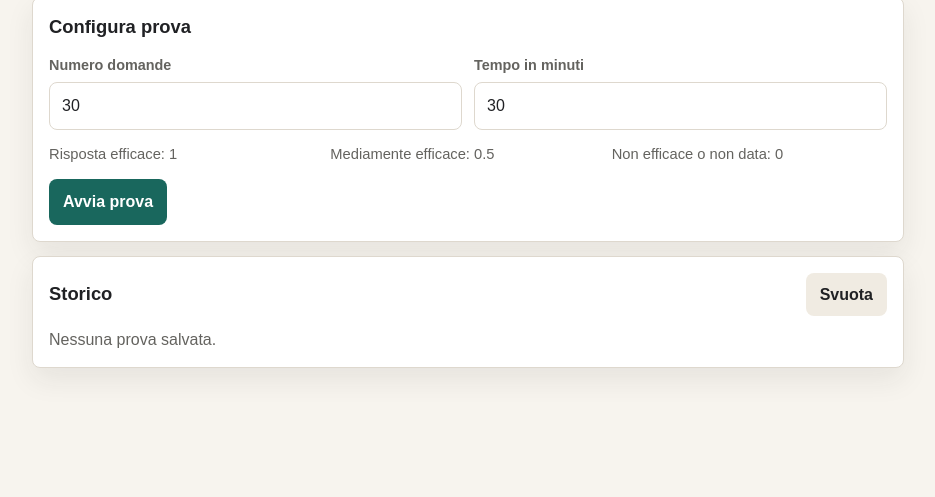
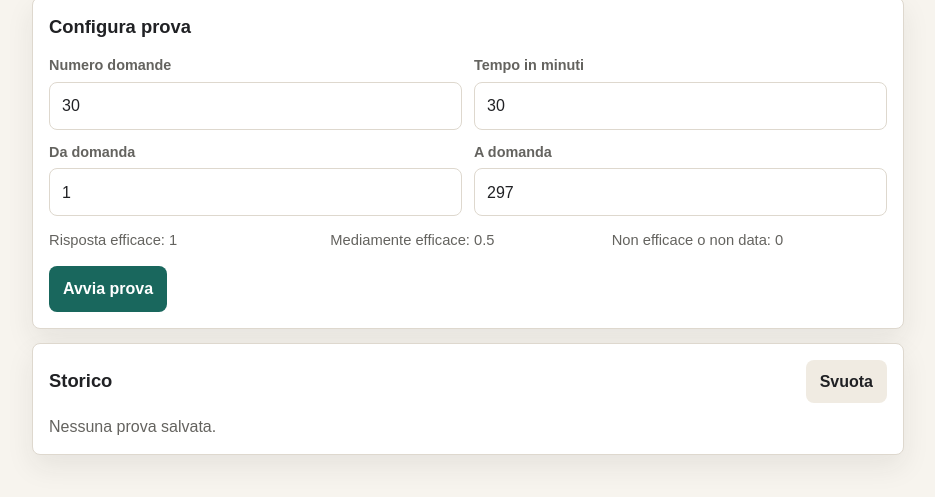
Before and after one commit to JackSammartano/Esercitazione_UPP, a plain HTML site: page index.html in a window 1280 px wide. Shown: the part 103-600 px from the top of the page, without its empty margins (172-1107 px from the left). Drawn offline with Linux system fonts and the light colour scheme.

Commit message:
Add question range selection

```diff
--- a/app.js
+++ b/app.js
@@ -21,6 +21,8 @@ const els = {
   resultsView: document.querySelector("#results-view"),
   questionTotal: document.querySelector("#question-total"),
   examMinutes: document.querySelector("#exam-minutes"),
+  questionFrom: document.querySelector("#question-from"),
+  questionTo: document.querySelector("#question-to"),
   startExam: document.querySelector("#start-exam"),
   clearHistory: document.querySelector("#clear-history"),
   historyList: document.querySelector("#history-list"),
@@ -90,6 +92,42 @@ function saveSettings(settings) {
   localStorage.setItem(SETTINGS_KEY, JSON.stringify(settings));
 }
 
+function getQuestionBounds() {
+  return {
+    min: state.questions[0]?.id || 1,
+    max: state.questions[state.questions.length - 1]?.id || 1,
+  };
+}
+
+function getSelectedRange() {
+  const bounds = getQuestionBounds();
+  const requestedFrom = Number.parseInt(els.questionFrom.value, 10);
+  const requestedTo = Number.parseInt(els.questionTo.value, 10);
+  const fromId = Math.min(Math.max(requestedFrom || bounds.min, bounds.min), bounds.max);
+  const toId = Math.min(Math.max(requestedTo || bounds.max, fromId), bounds.max);
+
+  return { fromId, toId };
+}
+
+function countQuestionsInRange(fromId, toId) {
+  return state.questions.filter((question) => question.id >= fromId && question.id <= toId).length;
+}
+
+function updateQuestionTotalLimit() {
+  if (!state.questions.length) {
+    return;
+  }
+
+  const { fromId, toId } = getSelectedRange();
+  const availableCount = countQuestionsInRange(fromId, toId);
+  const requestedQuestions = Number.parseInt(els.questionTotal.value, 10);
+
+  els.questionFrom.value = String(fromId);
+  els.questionTo.value = String(toId);
+  els.questionTotal.max = String(availableCount);
+  els.questionTotal.value = String(Math.min(Math.max(requestedQuestions || 1, 1), availableCount));
+}
+
 function renderHistory() {
   const history = getHistory();
   if (!history.length) {
@@ -116,8 +154,9 @@ function renderHistory() {
     .join("");
 }
 
-function createExam(questionCount, minutes) {
-  const selectedQuestions = shuffle(state.questions)
+function createExam(questionCount, minutes, fromId, toId) {
+  const availableQuestions = state.questions.filter((question) => question.id >= fromId && question.id <= toId);
+  const selectedQuestions = shuffle(availableQuestions)
     .slice(0, questionCount)
     .map((question) => ({
       ...question,
@@ -277,14 +316,18 @@ function finishExam() {
 function startExam() {
   const requestedQuestions = Number.parseInt(els.questionTotal.value, 10);
   const requestedMinutes = Number.parseInt(els.examMinutes.value, 10);
-  const questionCount = Math.min(Math.max(requestedQuestions || 1, 1), state.questions.length);
+  const { fromId, toId } = getSelectedRange();
+  const availableCount = countQuestionsInRange(fromId, toId);
+  const questionCount = Math.min(Math.max(requestedQuestions || 1, 1), availableCount);
   const minutes = Math.min(Math.max(requestedMinutes || 1, 1), 300);
 
   els.questionTotal.value = String(questionCount);
   els.examMinutes.value = String(minutes);
-  saveSettings({ questionCount, minutes });
+  els.questionFrom.value = String(fromId);
+  els.questionTo.value = String(toId);
+  saveSettings({ questionCount, minutes, fromId, toId });
 
-  state.exam = createExam(questionCount, minutes);
+  state.exam = createExam(questionCount, minutes, fromId, toId);
   showView(els.examView);
   renderQuestion();
   startTimer();
@@ -297,8 +340,15 @@ async function loadQuestions() {
     throw new Error("Banca dati non caricata");
   }
   state.questions = await response.json();
+  const { min: minQuestionId, max: maxQuestionId } = getQuestionBounds();
   els.questionCount.textContent = `${state.questions.length} domande`;
   els.questionTotal.max = String(state.questions.length);
+  els.questionFrom.min = String(minQuestionId);
+  els.questionFrom.max = String(maxQuestionId);
+  els.questionFrom.value = String(minQuestionId);
+  els.questionTo.min = String(minQuestionId);
+  els.questionTo.max = String(maxQuestionId);
+  els.questionTo.value = String(maxQuestionId);
 
   const settings = getSettings();
   if (settings.questionCount) {
@@ -307,10 +357,19 @@ async function loadQuestions() {
   if (settings.minutes) {
     els.examMinutes.value = String(settings.minutes);
   }
+  if (settings.fromId) {
+    els.questionFrom.value = String(Math.min(Math.max(settings.fromId, minQuestionId), maxQuestionId));
+  }
+  if (settings.toId) {
+    els.questionTo.value = String(Math.min(Math.max(settings.toId, minQuestionId), maxQuestionId));
+  }
+  updateQuestionTotalLimit();
 }
 
 function bindEvents() {
   els.startExam.addEventListener("click", startExam);
+  els.questionFrom.addEventListener("change", updateQuestionTotalLimit);
+  els.questionTo.addEventListener("change", updateQuestionTotalLimit);
   els.prevQuestion.addEventListener("click", () => {
     state.exam.currentIndex -= 1;
     renderQuestion();
--- a/index.html
+++ b/index.html
@@ -30,6 +30,14 @@
               <label>
                 <span>Tempo in minuti</span>
                 <input id="exam-minutes" type="number" min="1" max="300" value="30" inputmode="numeric">
+              </label>
+              <label>
+                <span>Da domanda</span>
+                <input id="question-from" type="number" min="1" max="297" value="1" inputmode="numeric">
+              </label>
+              <label>
+                <span>A domanda</span>
+                <input id="question-to" type="number" min="1" max="297" value="297" inputmode="numeric">
               </label>
             </div>
             <div class="score-rules">
--- a/sw.js
+++ b/sw.js
@@ -1,4 +1,4 @@
-const CACHE_NAME = "upp-simulator-v2";
+const CACHE_NAME = "upp-simulator-v3";
 const ASSETS = [
   "./",
   "./index.html",
```
